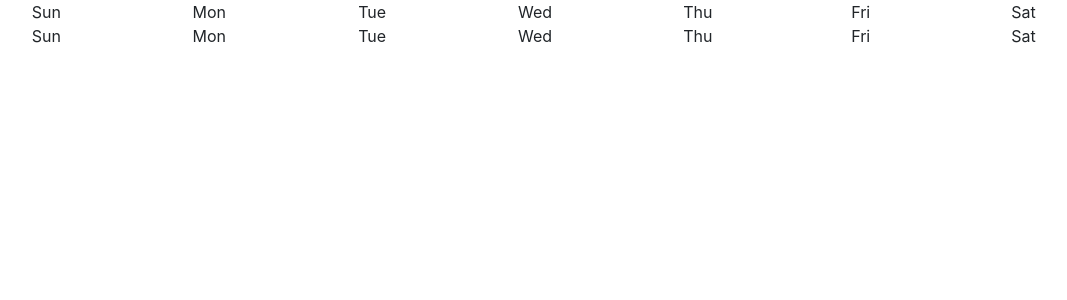
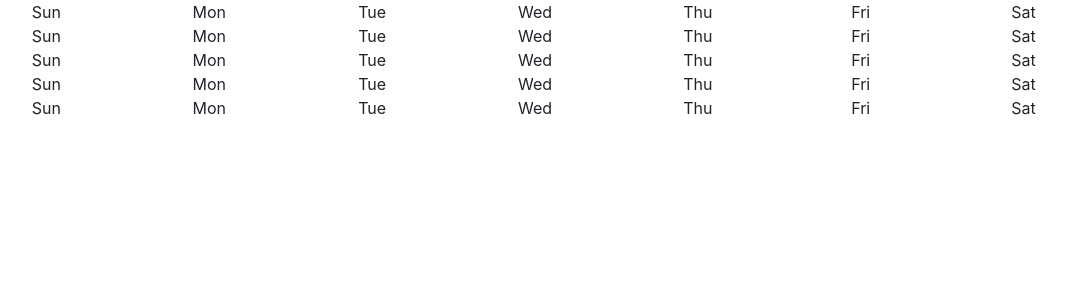
Before and after one commit to ahodori/phase-2-project, a React (Create React App) app: page / in a window 1280 px wide. Shown: the top 300 px of the page, without its empty margins (105-1172 px from the left). Built offline with nearby package versions, Linux system fonts and the light colour scheme; the HTML template or start-up script is replaced by a standard one.

Commit message:
added rows & columns

```diff
--- a/src/Calendar.js
+++ b/src/Calendar.js
@@ -21,6 +21,33 @@ function Calendar() {
             <div class="col">Fri</div>
             <div class="col">Sat</div>
         </div>
+        <div class="row">
+            <div class="col">Sun</div>
+            <div class="col">Mon</div>
+            <div class="col">Tue</div>
+            <div class="col">Wed</div>
+            <div class="col">Thu</div>
+            <div class="col">Fri</div>
+            <div class="col">Sat</div>
+        </div>
+        <div class="row">
+            <div class="col">Sun</div>
+            <div class="col">Mon</div>
+            <div class="col">Tue</div>
+            <div class="col">Wed</div>
+            <div class="col">Thu</div>
+            <div class="col">Fri</div>
+            <div class="col">Sat</div>
+        </div>
+        <div class="row">
+            <div class="col">Sun</div>
+            <div class="col">Mon</div>
+            <div class="col">Tue</div>
+            <div class="col">Wed</div>
+            <div class="col">Thu</div>
+            <div class="col">Fri</div>
+            <div class="col">Sat</div>
+        </div>
     </div>)
 }
 
```
